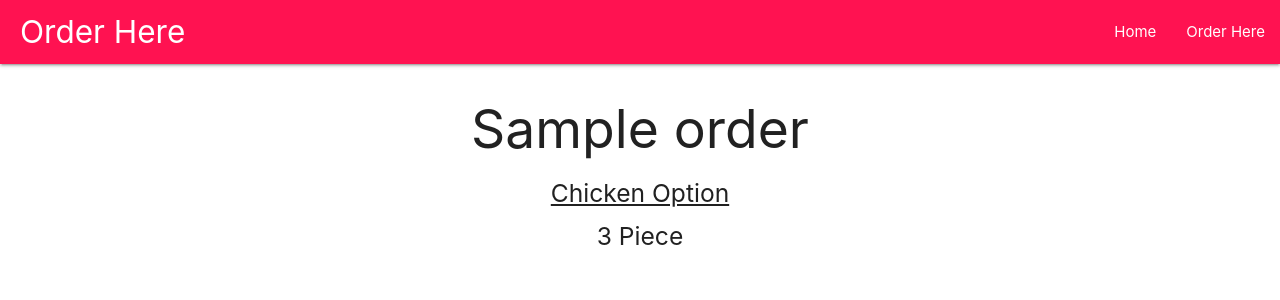
After one commit to Houghelpuff/orderHere, a Django app: page /1/details in a window 1280 px wide. The commit adds this page. Shown: the top 300 px of the page. Run offline with Django 3.2, Linux system fonts and the light colour scheme; tables that the repository leaves empty hold one stand-in row (values such as "Sample post").

Commit message:
added details view to each card

```diff
--- a/orderHere/canes/static/css/custom.css
+++ b/orderHere/canes/static/css/custom.css
@@ -10,3 +10,7 @@
 .home_link {
   color: white;
 }
+
+.center_content {
+  text-align: center;
+}
--- /dev/null
+++ b/orderHere/canes/templates/main/details.html
@@ -0,0 +1,9 @@
+{% extends "main/main_el.html" %}
+{% block content %}
+  <div class="thanks_wrapper">
+    <h2>{{ order.order_name }}</h2>
+    <h5><u>Chicken Option</u>
+    <br>
+    <h5>{{ order.main_food }}</h5>
+  </div>
+{% endblock %}
--- a/orderHere/canes/urls.py
+++ b/orderHere/canes/urls.py
@@ -9,4 +9,5 @@ urlpatterns = [
     path('order-here/', views.order_page, name='order_page'),
     path('thanks/', views.complete, name='thanks'),
     path('<int:id>/delete/', views.delete_order, name='delete'),
+    path('<int:id>/details', views.get_details, name='details'),
 ]
--- a/orderHere/canes/views.py
+++ b/orderHere/canes/views.py
@@ -2,6 +2,14 @@ from django.shortcuts import render, redirect, get_object_or_404
 from django.http import HttpResponse, HttpResponseRedirect
 from .models import Order
 from .forms import OrderForm
+
+
+def get_details(req, id):
+    order = get_object_or_404(Order, id=id)
+    context = {
+        "order": order
+    }
+    return render(req, "main/details.html", context)
 
 
 def delete_order(req, id):
```
